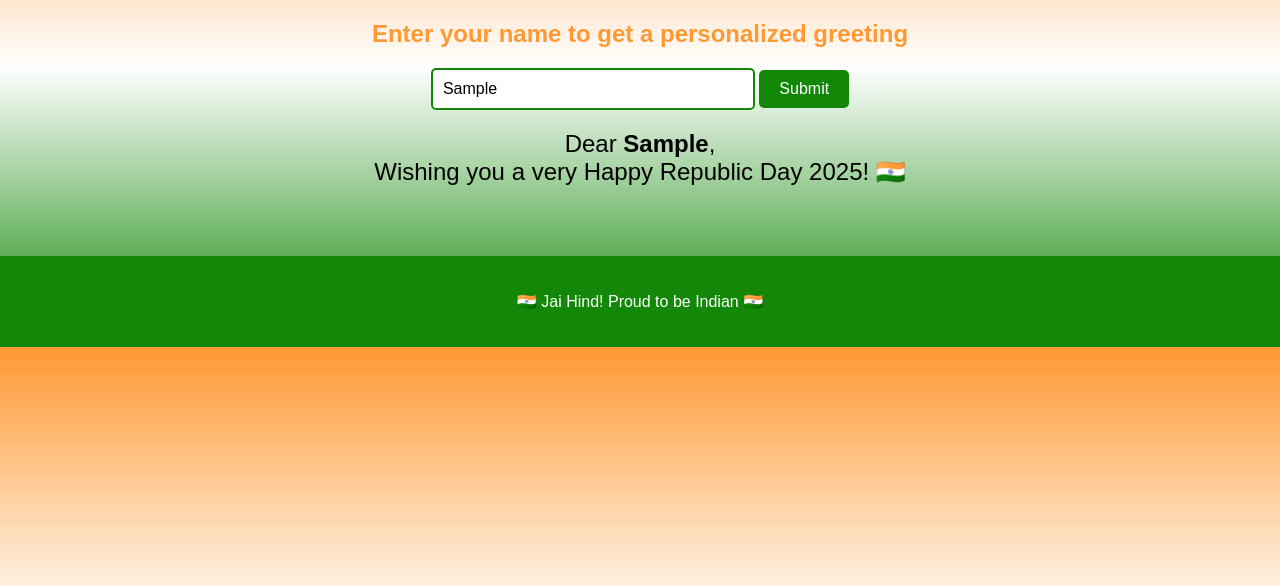
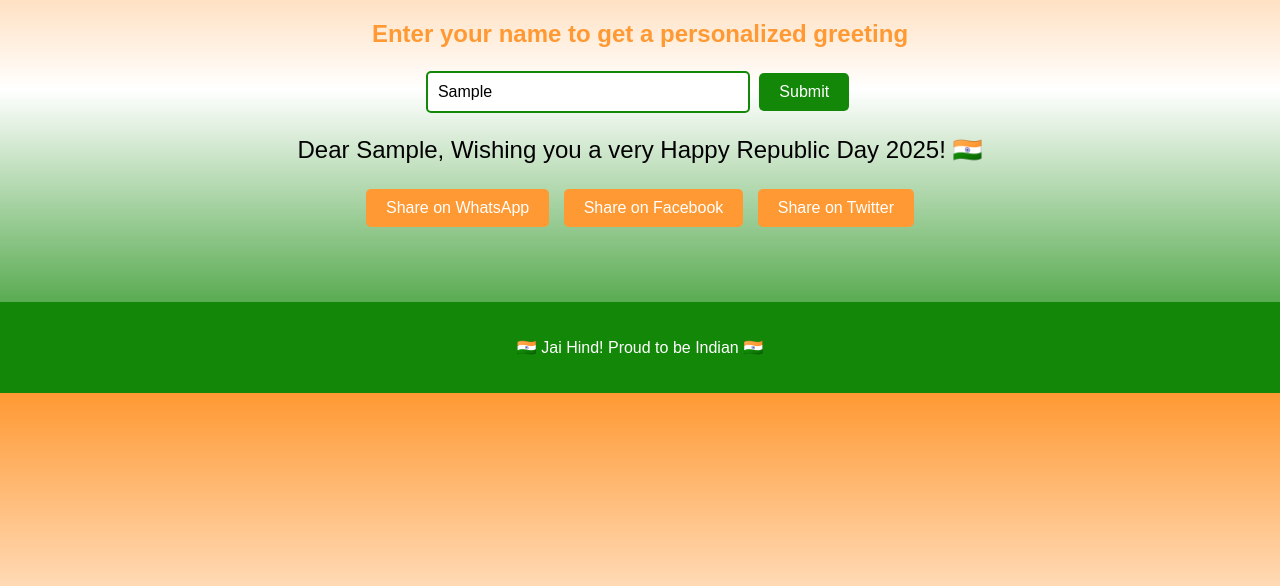
Before and after one commit to dipanshu2-star/Happyrepublic, a plain HTML site: page index.html in a window 1280 px wide. Both pictures are taken after typing "Sample" into the empty fields and a click on the button "Submit". Shown: the part 214-800 px from the top of the page. Drawn offline with Linux system fonts and the light colour scheme.

Commit message:
Share button added index.html

```diff
--- a/index.html
+++ b/index.html
@@ -50,6 +50,7 @@
       background-color: #138808;
       color: white;
       cursor: pointer;
+      margin: 5px;
     }
     button:hover {
       background-color: #0f6d06;
@@ -58,6 +59,13 @@
       margin-top: 20px;
       font-size: 24px;
       color: #000;
+    }
+    .share-buttons {
+      margin-top: 20px;
+    }
+    .share-buttons button {
+      background-color: #ff9933;
+      margin: 5px;
     }
     footer {
       margin-top: 20px;
@@ -79,6 +87,11 @@
       <button onclick="displayGreeting()">Submit</button>
     </div>
     <div class="message" id="greetingMessage"></div>
+    <div class="share-buttons" id="shareButtons" style="display: none;">
+      <button onclick="shareWhatsApp()">Share on WhatsApp</button>
+      <button onclick="shareFacebook()">Share on Facebook</button>
+      <button onclick="shareTwitter()">Share on Twitter</button>
+    </div>
   </div>
   <footer>
     <p>🇮🇳 Jai Hind! Proud to be Indian 🇮🇳</p>
@@ -87,11 +100,37 @@
     function displayGreeting() {
       const name = document.getElementById('nameInput').value;
       const message = document.getElementById('greetingMessage');
+      const shareButtons = document.getElementById('shareButtons');
+
       if (name) {
-        message.innerHTML = `Dear <strong>${name}</strong>,<br> Wishing you a very Happy Republic Day 2025! 🇮🇳`;
+        const greeting = `Dear ${name}, Wishing you a very Happy Republic Day 2025! 🇮🇳`;
+        message.innerHTML = greeting;
+        shareButtons.style.display = 'block';
       } else {
         message.innerHTML = "Please enter your name to get a personalized greeting!";
+        shareButtons.style.display = 'none';
       }
+    }
+
+    function shareWhatsApp() {
+      const name = document.getElementById('nameInput').value;
+      const message = `Dear ${name}, Wishing you a very Happy Republic Day 2025! 🇮🇳`;
+      const url = `https://api.whatsapp.com/send?text=${encodeURIComponent(message)}`;
+      window.open(url, '_blank');
+    }
+
+    function shareFacebook() {
+      const name = document.getElementById('nameInput').value;
+      const message = `Dear ${name}, Wishing you a very Happy Republic Day 2025! 🇮🇳`;
+      const url = `https://www.facebook.com/sharer/sharer.php?u=&quote=${encodeURIComponent(message)}`;
+      window.open(url, '_blank');
+    }
+
+    function shareTwitter() {
+      const name = document.getElementById('nameInput').value;
+      const message = `Dear ${name}, Wishing you a very Happy Republic Day 2025! 🇮🇳`;
+      const url = `https://twitter.com/intent/tweet?text=${encodeURIComponent(message)}`;
+      window.open(url, '_blank');
     }
   </script>
 </body>
```
